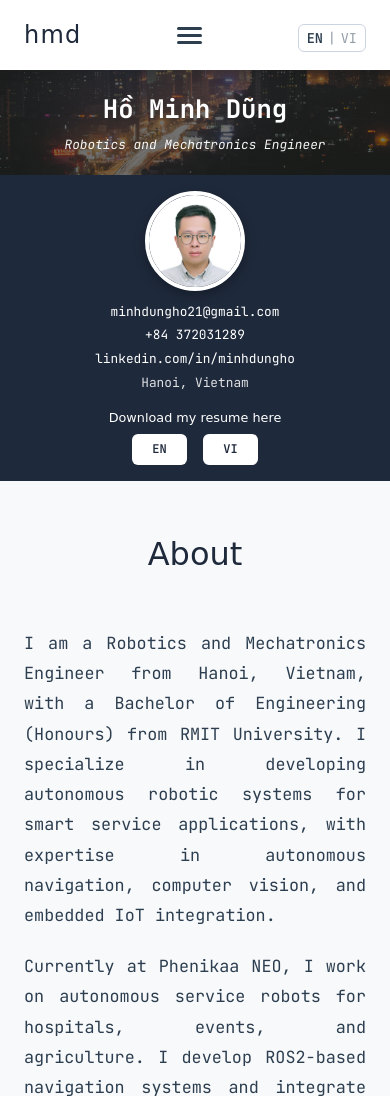
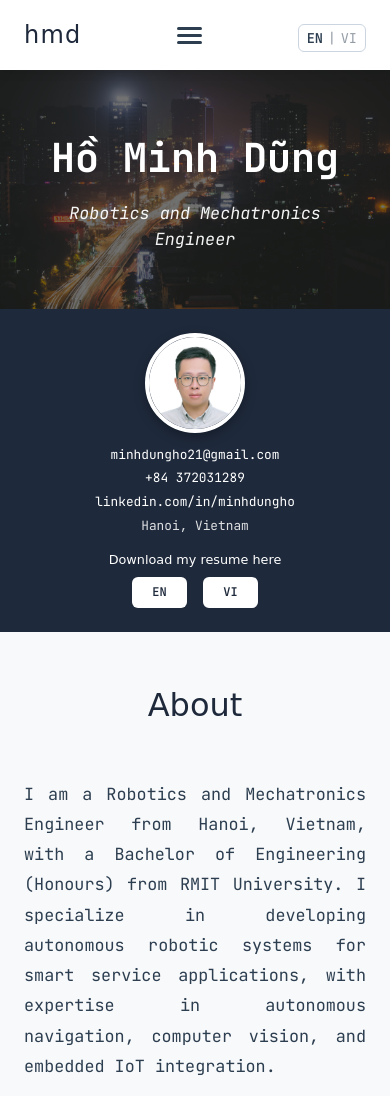
Before and after one commit to minhdungho/minhdungho.github.io, a plain HTML site: page index.html in a window 390 px wide. Shown: the top 1096 px of the page. Drawn offline with Linux system fonts and the light colour scheme; a web font is replaced by a local one.

Commit message:
update rsps home

```diff
--- a/style.css
+++ b/style.css
@@ -803,21 +803,21 @@ footer {
     .home-left {
         flex: 0 0 auto;
         min-height: auto;
-        padding: 1.5rem 1rem;
+        padding: 4.5rem 2rem;
     }
 
     .home-left h1 {
-        font-size: 1.8rem;
-        margin-bottom: 0.3rem;
+        font-size: 3rem;
+        margin-bottom: 0.6rem;
     }
 
     .home-left h2 {
-        font-size: 0.9rem;
+        font-size: 1.2rem;
     }
 
     .home-right {
         flex: 0 0 auto;
-        padding: 1.2rem 1rem;
+        padding: 2rem 1rem;
         gap: 0.8rem;
     }
 
@@ -904,19 +904,19 @@ footer {
 
 @media (max-width: 480px) {
     .home-left {
-        padding: 1.2rem 0.8rem;
+        padding: 3.5rem 1.5rem;
     }
 
     .home-left h1 {
-        font-size: 1.6rem;
+        font-size: 2.5rem;
     }
 
     .home-left h2 {
-        font-size: 0.8rem;
+        font-size: 1.05rem;
     }
 
     .home-right {
-        padding: 1rem 0.8rem;
+        padding: 1.5rem 0.8rem;
         gap: 0.7rem;
     }
 
```
